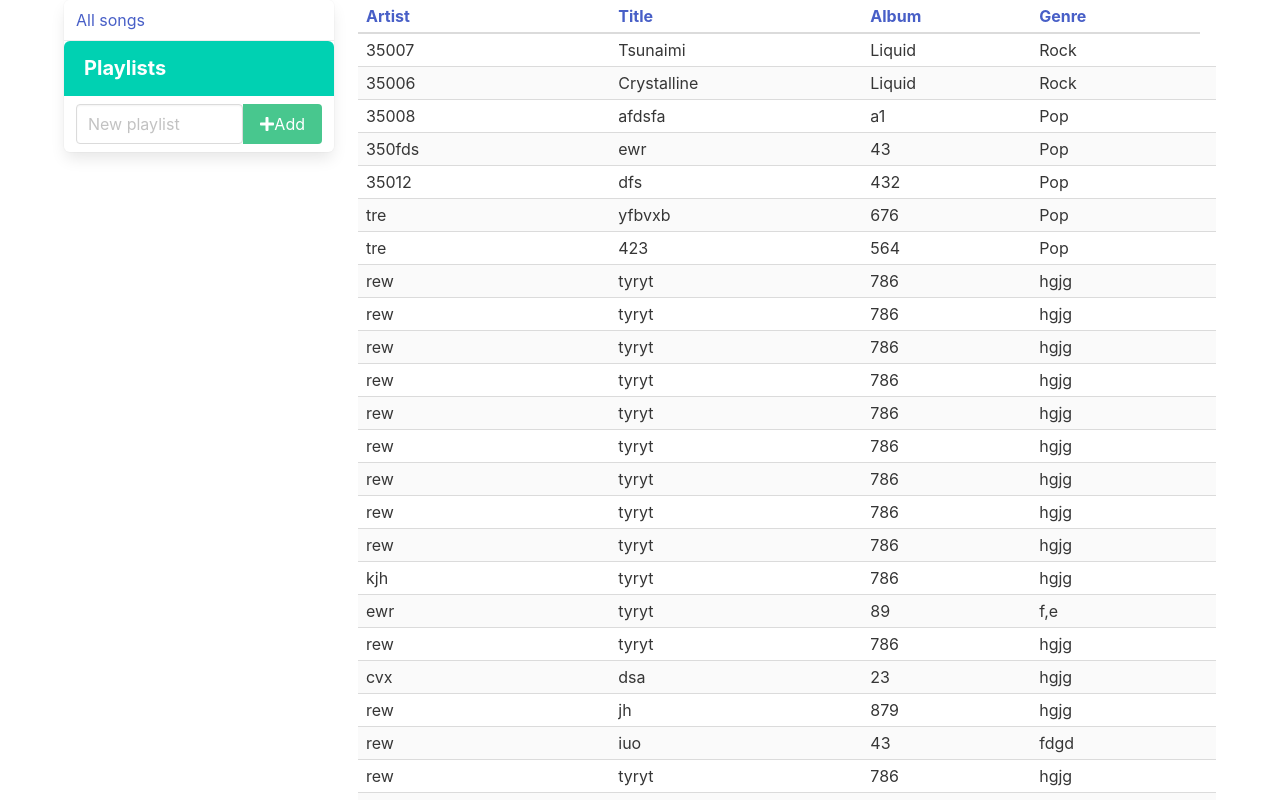
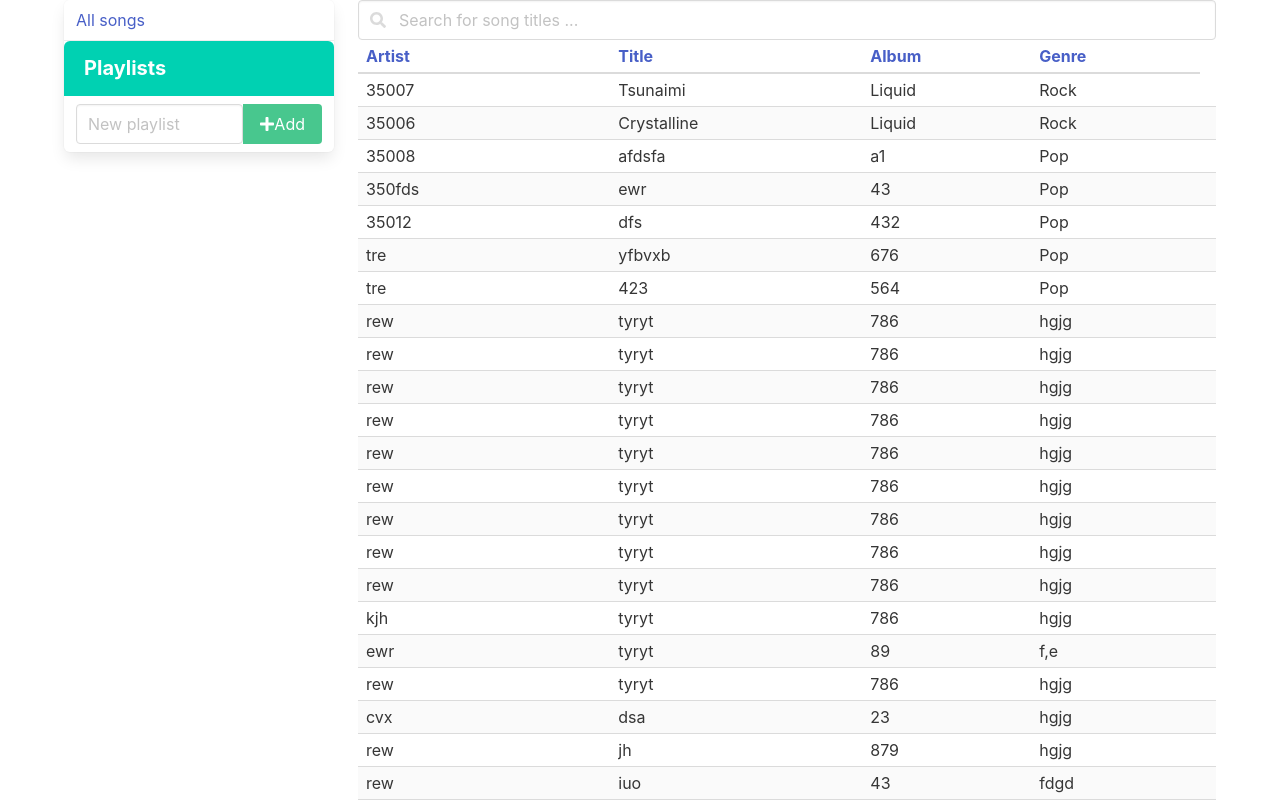
Before and after one commit to zhongzhu/vue-musicbox, a Vue app: page / in a window 1280 px wide. Shown: the top 800 px of the page. Built offline with nearby package versions, Linux system fonts and the light colour scheme.

Commit message:
support search

```diff
--- a/src/components/MusicIndex.vue
+++ b/src/components/MusicIndex.vue
@@ -4,8 +4,10 @@
       <playlists addingEnabled @setActivePlayLists="set_active_playlists" />
     </div>
     <div class="column is-9">
+      <search :songs="songs" @filteredSongs="filter_songs" />
+
       <table class="table is-fullwidth is-striped is-hoverable is-narrow">
-        <sorted :songs="songs" @sortedSongs="sort_songs"/>
+        <sorted :songs="filteredSongs" @sortedSongs="sort_songs"/>
 
         <paginated :items="sortedSongs">
           <template slot="add_title" slot-scope="songList" v-if="activePlaylists.length > 0">
@@ -19,12 +21,14 @@
 
 <script>
 import MusicData from "@/assets/list.json"
+import MusicSearch from '@/components/MusicSearch'
 import PaginatedTableBody from "@/components/PaginatedTableBody"
 import MusicSort from '@/components/MusicSort'
 import Playlists from '@/components/Playlists'
 
 export default {
   components: {
+    'search': MusicSearch,
     'sorted': MusicSort,
     'paginated': PaginatedTableBody,
     'playlists': Playlists
@@ -33,10 +37,14 @@ export default {
     return {
       songs: MusicData,
       sortedSongs: MusicData,
+      filteredSongs: MusicData,
       activePlaylists: []
     };
   },
   methods: {
+    filter_songs (data) {
+      this.filteredSongs = data
+    },
     sort_songs (data) {
       this.sortedSongs = data
     },
--- /dev/null
+++ b/src/components/MusicSearch.vue
@@ -0,0 +1,46 @@
+<template>
+  <p class="control has-icons-left">
+    <input class="input" type="text" placeholder="Search for song titles ..." v-model="searchInput" />
+
+    <span class="icon is-small is-left"><fa-icon icon="search" /></span>
+  </p>
+</template>
+
+<script>
+export default {
+  props: {
+    songs: {
+      type: Array,
+      required: true
+    }
+  },
+  data () {
+    return {
+      searchInput: ''
+    }
+  },
+  watch: {
+    searchInput (searchTerm) {
+      this.search(searchTerm)
+    }
+  },
+  methods: {
+    search (searchTerm) {
+      if (searchTerm === '') {
+        this.$emit('filteredSongs', this.songs)
+        return
+      }
+
+      let filteredSongs = this.songs.filter(song => {
+        return (song.title.includes(searchTerm) || song.album.includes(searchTerm) || song.artist.includes(searchTerm))
+      })
+
+      this.$emit('filteredSongs', filteredSongs)
+    }
+  }
+}
+</script>
+
+<style>
+
+</style>
```
